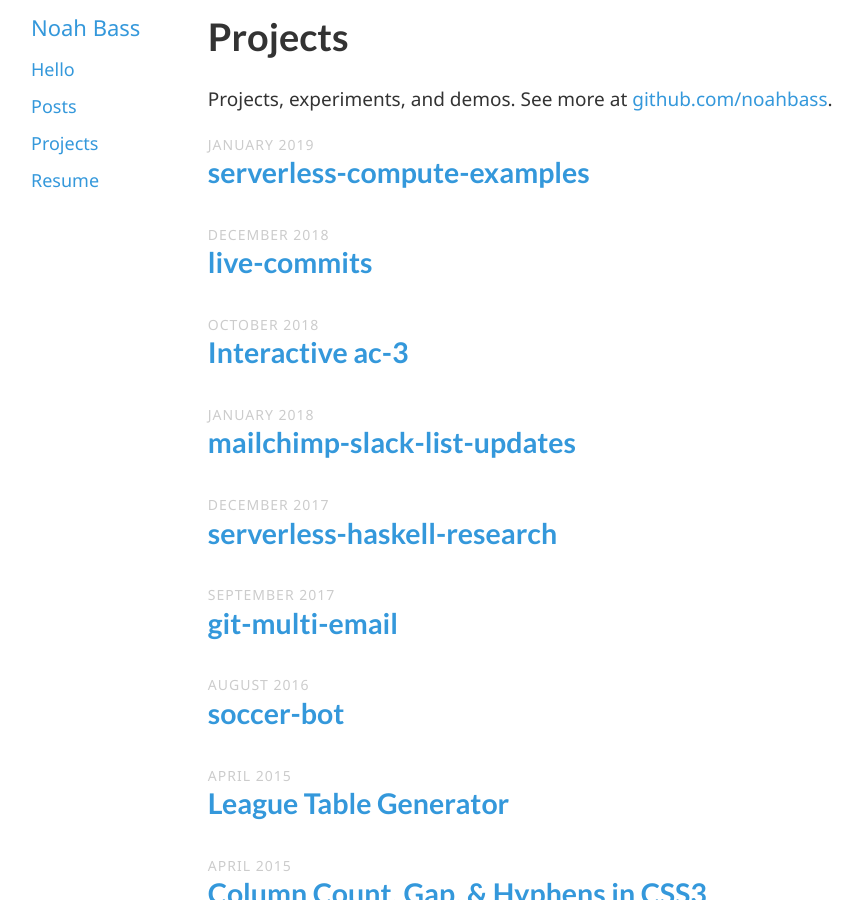
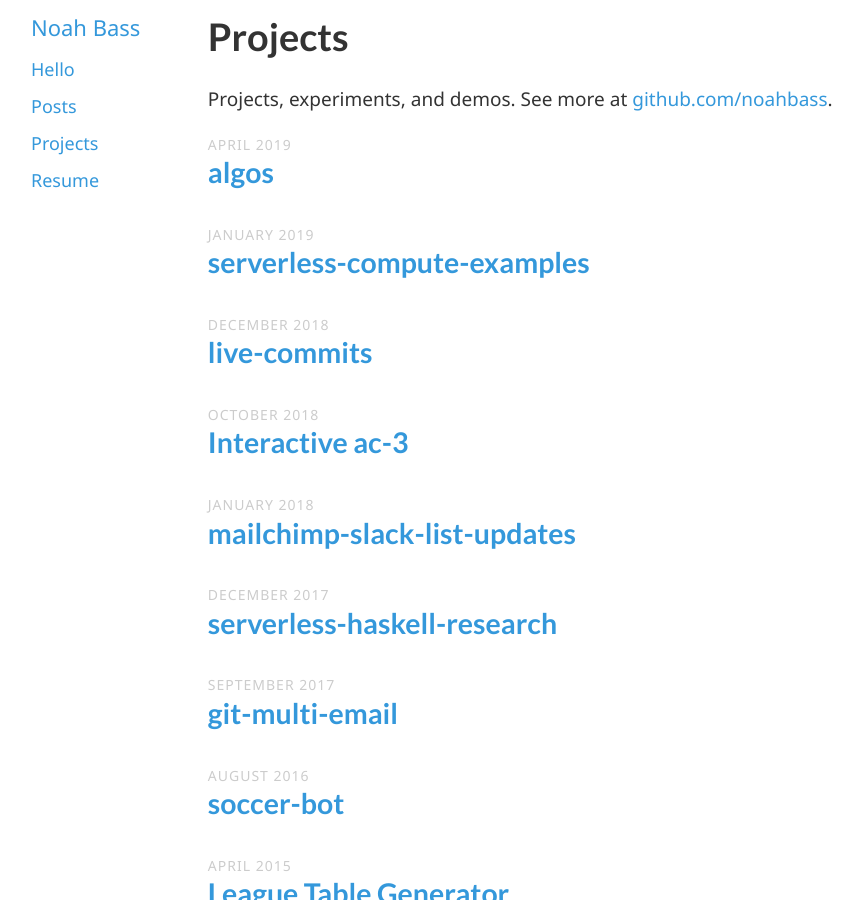
Before and after one commit to noahbass/noahbass.github.com, a Jekyll site: the page built from projects.html, in a window 1280 px wide and 900 px high. Shown: the whole window, without its empty margins (167-1030 px from the left). Built offline with Jekyll 4.4.1, drawn with Linux system fonts in a browser that asks for light colours.

Commit message:
Add algos repo to projects

```diff
--- a/_data/projects.yml
+++ b/_data/projects.yml
@@ -1,3 +1,7 @@
+- title: algos
+  link: https://github.com/noahbass/algos
+  date: 2019-04-15
+
 - title: serverless-compute-examples
   link: https://github.com/ACMatUC/serverless-compute-examples
   date: 2019-01-17
```
